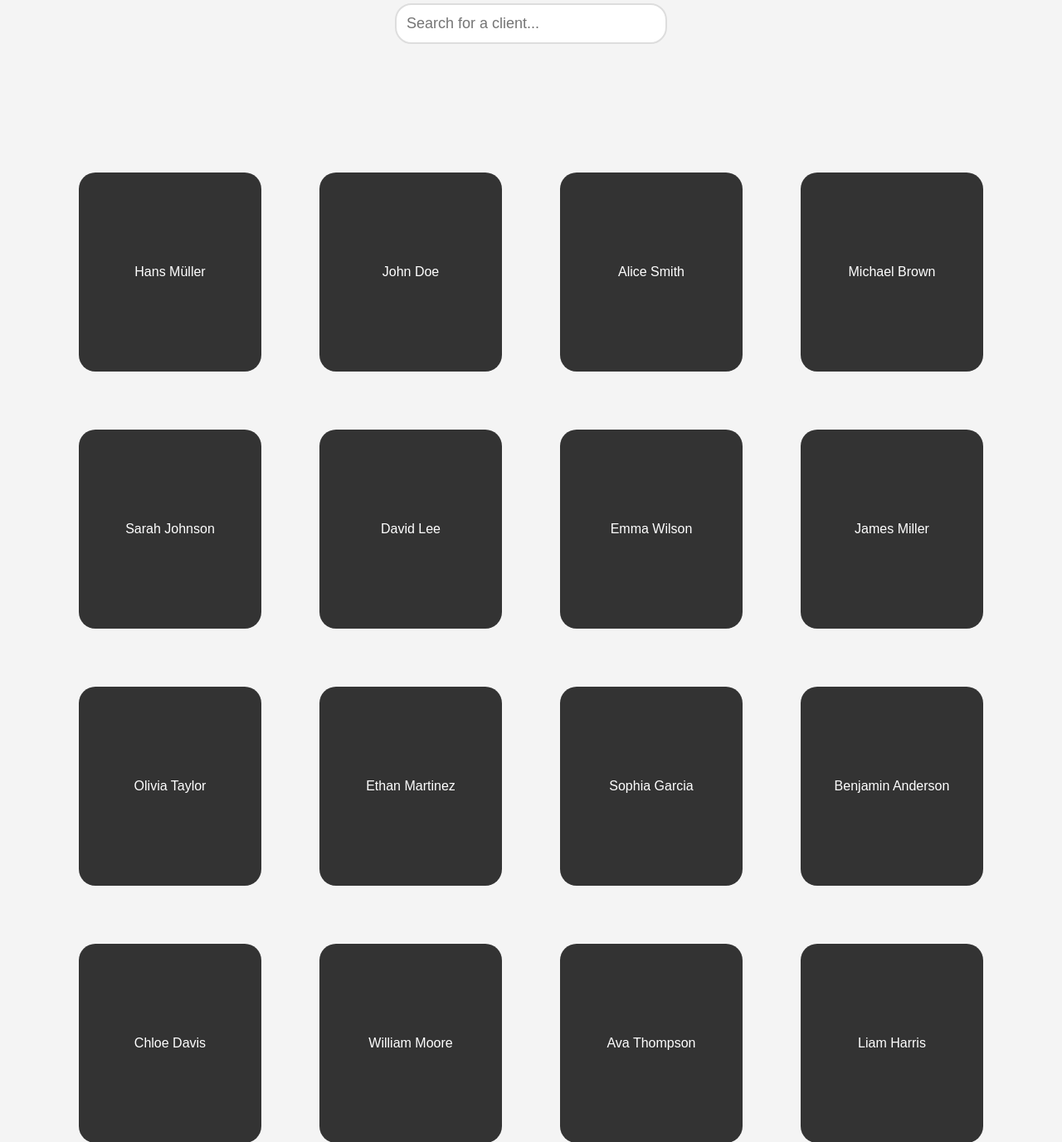
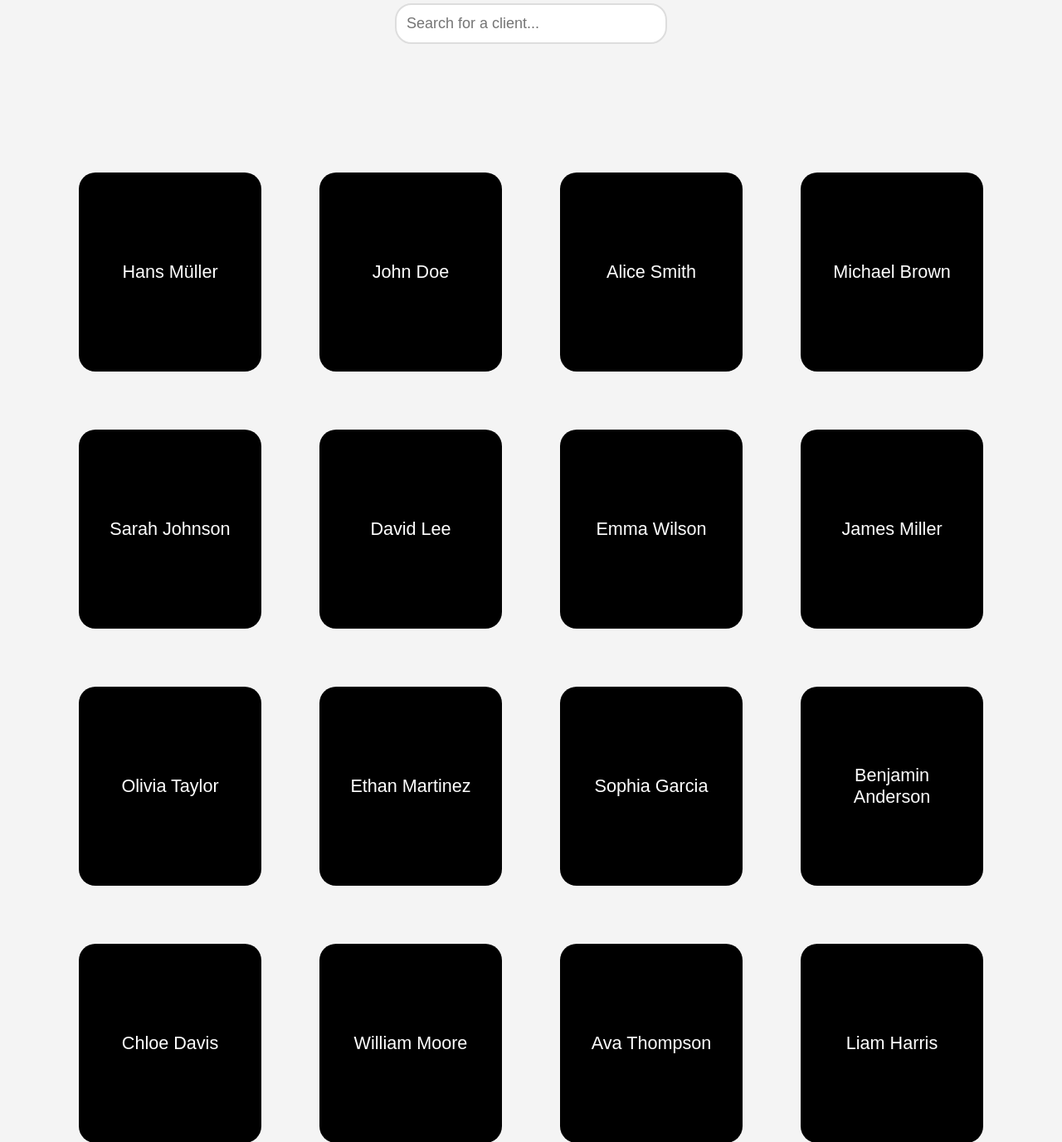
Before and after one commit to Robs04/BinaryBandits, a Flask app: template api/templates/HTML/index.html in a window 1280 px wide. Shown: the part 158-1535 px from the top of the page at 83% size. Run offline with Flask 3, Linux system fonts and the light colour scheme; the template is opened without the code that fills it, so the values that code supplies are empty.

Commit message:
Larger name size

```diff
--- a/api/templates/HTML/index.html
+++ b/api/templates/HTML/index.html
@@ -24,7 +24,6 @@
         }
 
         .search-bar {
-            /*margin-bottom: 10px;*/
             margin-top: 30px;
         }
 
@@ -46,7 +45,7 @@
         }
 
         .client-tab {
-            background-color: #333;
+            background-color: #000000;
             color: white;
             width: 180px;
             height: 200px;
@@ -60,6 +59,7 @@
             align-items: center;
             text-decoration: none; /* Remove underline */
             transition: transform 0.2s, background-color 0.3s ease;
+            font-size: 1.35em;
         }
 
 
```
